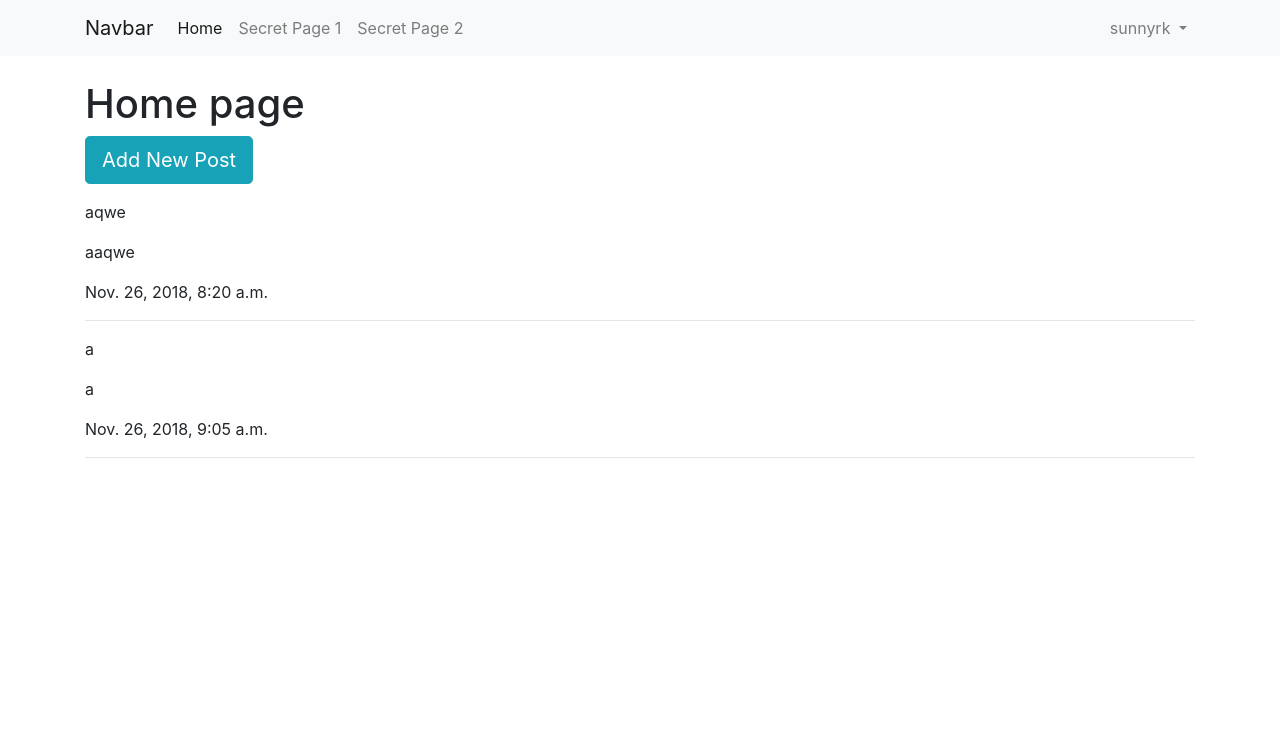
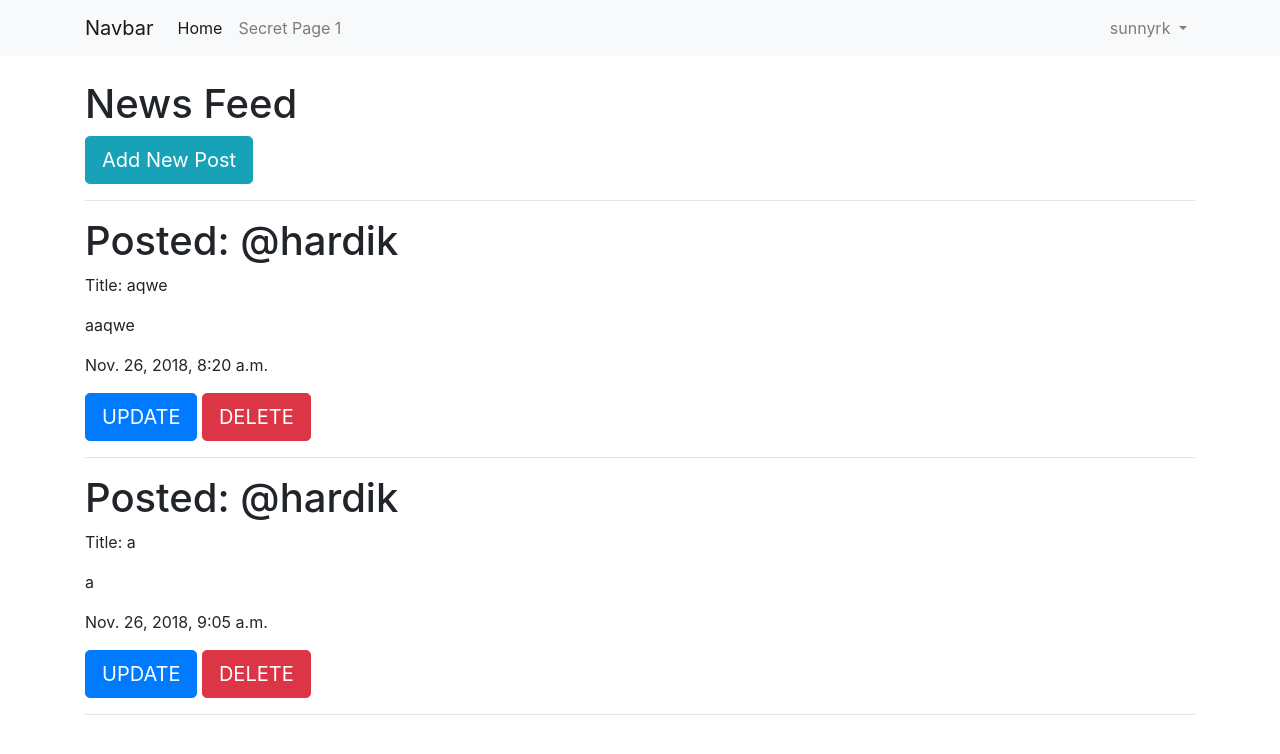
Before and after one commit to sunnyRK/ZAPP, a Django app: page / in a window 1280 px wide. Shown: the top 754 px of the page. Run offline with Django 3.2, Linux system fonts and the light colour scheme; a user stored in the database is signed in; data comes from the database, SQL or seed files in the repository; both versions use the stored data as it was after the commit; some libraries are stand-ins or nearby versions.

Commit message:
add list of post

```diff
--- a/mysite/app/models.py
+++ b/mysite/app/models.py
@@ -1,15 +1,20 @@
 from django.db import models
 from django.utils import timezone
 from django.urls import reverse
+from django.contrib.auth.models import User
+
 
 class Post(models.Model):
-    author = models.ForeignKey('auth.user',on_delete=models.CASCADE)
+
+    author = models.ForeignKey('auth.User',on_delete=models.CASCADE)
+    # slug = models.SlugField(max_length=200,db_index=True,unique=True)
     title = models.CharField(max_length = 200)
     description = models.CharField(max_length = 500)
     create_date = models.DateTimeField(default=timezone.now())
+    upload = models.ImageField(upload_to='uploads/%Y/%m/%d/',blank=True)
 
-    def get_absolute_url(self):
-        return reverse("app:home")
+    # def get_absolute_url(self):
+    #     return reverse("home")
 
     def __str__(self):
         return self.title
--- a/mysite/mysite/templates/base.html
+++ b/mysite/app/templates/base.html
@@ -26,9 +26,9 @@
                         <li class="nav-item">
                                 <a class="nav-link" href="{% url 'app:secret' %}">Secret Page 1</a>
                         </li>
-                        <li class="nav-item">
-                                <a class="nav-link" href="{% url 'app:secret2' %}">Secret Page 2</a>
-                        </li>
+                        <!-- <li class="nav-item">
+                                <a class="nav-link" href="#">Secret Page 2</a>
+                        </li> -->
                     {% else %}
                     {% endif %}
                   </ul>
--- a/mysite/mysite/templates/home.html
+++ b/mysite/app/templates/home.html
@@ -1,7 +1,9 @@
 {% extends "base.html" %}
 {% block content %}
-    <h1>Home page</h1>
-    <a href="{% url 'app:add' %}"><button type="button" class="btn btn-info btn-lg" >Add New Post</button></a>
+    <h1>News Feed</h1>
+    <a href="{% url 'app:addpost' %}"><button type="button" class="btn btn-info btn-lg" >Add New Post</button></a>
+
+    <hr>
     <!-- <button type="button" class="btn btn-info btn-lg" data-toggle="modal" data-target="#myModal">Add Post</button> -->
 
     <!-- Modal -->
@@ -27,9 +29,14 @@
 
     <p>
         {% for post in posts %}
-            <p>{{post.title}}</p>
-            <p>{{post.description}}</p>
-            <p>{{post.create_date}}</p>
+            <h1>Posted: @{{post.author}}</h1>
+            <div>
+              <p>Title: {{post.title}}</p>
+              <p>{{post.description}}</p>
+              <p>{{post.create_date}}</p>
+              <a href="{% url 'app:updatepost' post.id%}"><button type="button" class="btn btn-primary btn-lg" >UPDATE</button></a>
+              <a href="{% url 'app:deletepost' post.id%}"><button type="button" class="btn btn-danger btn-lg" >DELETE</button></a>
+          </div>
             <hr>
         {% endfor %}
     </p>
--- a/mysite/app/urls.py
+++ b/mysite/app/urls.py
@@ -8,6 +8,8 @@ urlpatterns = [
 
     path('',views.home, name="home"),
     path('secret/',views.secret_page,name="secret"),
-    path('secret2/',views.SecretPage.as_view(),name="secret2"),
-    path('add/',views.add_new,name="add"),
+    path('add/',views.AddPost.as_view(),name="addpost"),
+    path('<int:pk>/update/',views.UpdatePost.as_view(),name="updatepost"),
+    path('<int:pk>/delete/',views.DeletePost.as_view(),name="deletepost"),
+    # path('secret2/',views.SecretPage.as_view(),name="secret2"),
 ]
--- a/mysite/app/views.py
+++ b/mysite/app/views.py
@@ -1,11 +1,13 @@
 from django.shortcuts import render, redirect
 from django.contrib.auth.models import User
 from django.contrib.auth.forms import UserCreationForm
-from django.views.generic import TemplateView
+# from django.views.generic import TemplateView
 from django.contrib.auth.decorators import login_required
 from django.contrib.auth.mixins import LoginRequiredMixin
 from .models import Post
-from .forms import PostForm
+# from .forms import PostForm
+from django.views.generic.edit import CreateView, UpdateView, DeleteView
+from django.urls import reverse_lazy
 
 @login_required
 def home(request):
@@ -28,16 +30,34 @@ def signup(request):
 def secret_page(request):
     return render(request, "secret_page.html")
 
-class SecretPage(LoginRequiredMixin,TemplateView):
-    template_name = "secret_page.html"
+# @login_required
+# class SecretPage(LoginRequiredMixin,TemplateView):
+#     template_name = "secret_page.html"
 
-def add_new(request):
-    if request.method == "POST":
-        form = PostForm(request.POST)
-        if form.is_valid():
-            post = form.save()
-            post.save()
-            return render(request,'home.html')
-    else:
-        form = PostForm()
-        return render(request,'post_form.html',{'form':form})
+# def add_new(request):
+#     if request.method == "POST":
+#         form = PostForm(request.POST)
+#         if form.is_valid():
+#             post = form.save()
+#             post.save()
+#             return render(request,'home.html')
+#     else:
+#         form = PostForm()
+#         return render(request,'post_form.html',{'form':form})
+
+class AddPost(CreateView):
+    model = Post
+    fields = ('author','title','description','create_date')
+    template_name = 'post_form.html'
+    success_url = reverse_lazy('app:home')
+
+class UpdatePost(UpdateView):
+    model = Post
+    fields = ('author','title','description','create_date')
+    template_name = 'post_update.html'
+    success_url = reverse_lazy('app:home')
+
+class DeletePost(DeleteView):
+    model = Post
+    template_name = 'post_delete.html'
+    success_url = reverse_lazy('app:home')
--- a/mysite/mysite/urls.py
+++ b/mysite/mysite/urls.py
@@ -16,6 +16,8 @@ Including another URLconf
 from django.contrib import admin
 from django.urls import path, include
 from app import views
+from django.conf import settings
+from django.conf.urls.static import static
 
 urlpatterns = [
     path('',include('app.urls')),
@@ -24,3 +26,8 @@ urlpatterns = [
     path('accounts/',include('django.contrib.auth.urls')),
 
 ]
+
+
+if settings.DEBUG:
+    urlpatterns += static(settings.STATIC_URL,document_root=settings.STATIC_ROOT)
+    urlpatterns += static(settings.MEDIA_URL,document_root=settings.MEDIA_ROOT)
```
Also changed, not shown: mysite/app/forms.py (+6 -6 lines), mysite/app/templates/post_delete.html (added, +9 -0 lines), mysite/app/templates/post_update.html (added, +10 -0 lines), mysite/mysite/settings.py (+6 -2 lines), mysite/app/migrations/0001_initial.py, mysite/app/templates/post_form.html (renamed from mysite/mysite/templates/post_form.html), mysite/app/templates/registration/login.html (renamed from mysite/mysite/templates/registration/login.html), mysite/app/templates/registration/password_change_done.html (renamed from mysite/mysite/templates/registration/password_change_done.html), mysite/app/templates/registration/password_change_form.html (renamed from mysite/mysite/templates/registration/password_change_form.html), mysite/app/templates/registration/signup.html (renamed from mysite/mysite/templates/registration/signup.html), mysite/app/templates/secret_page.html (renamed from mysite/mysite/templates/secret_page.html), mysite/db.sqlite3.
